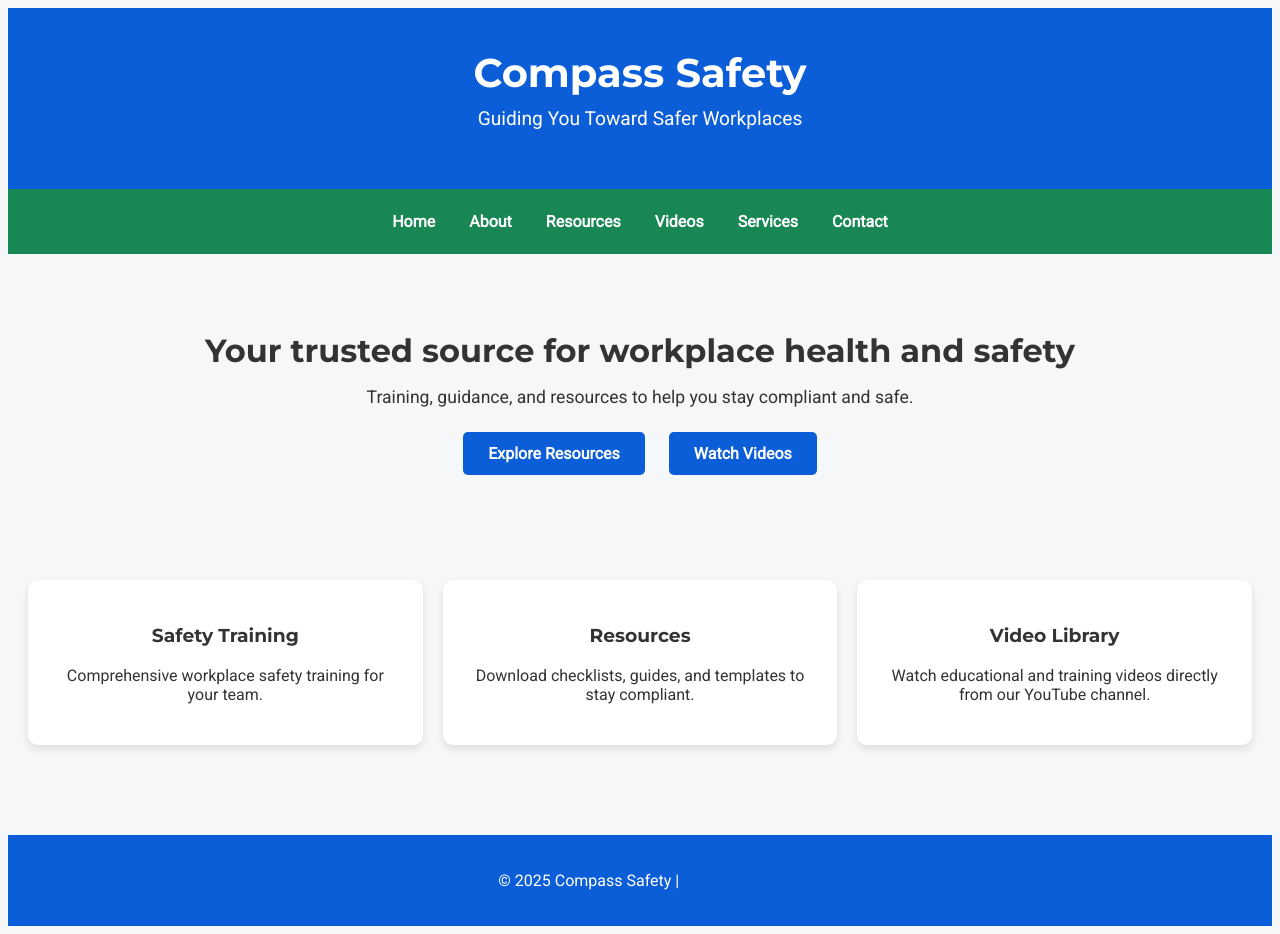
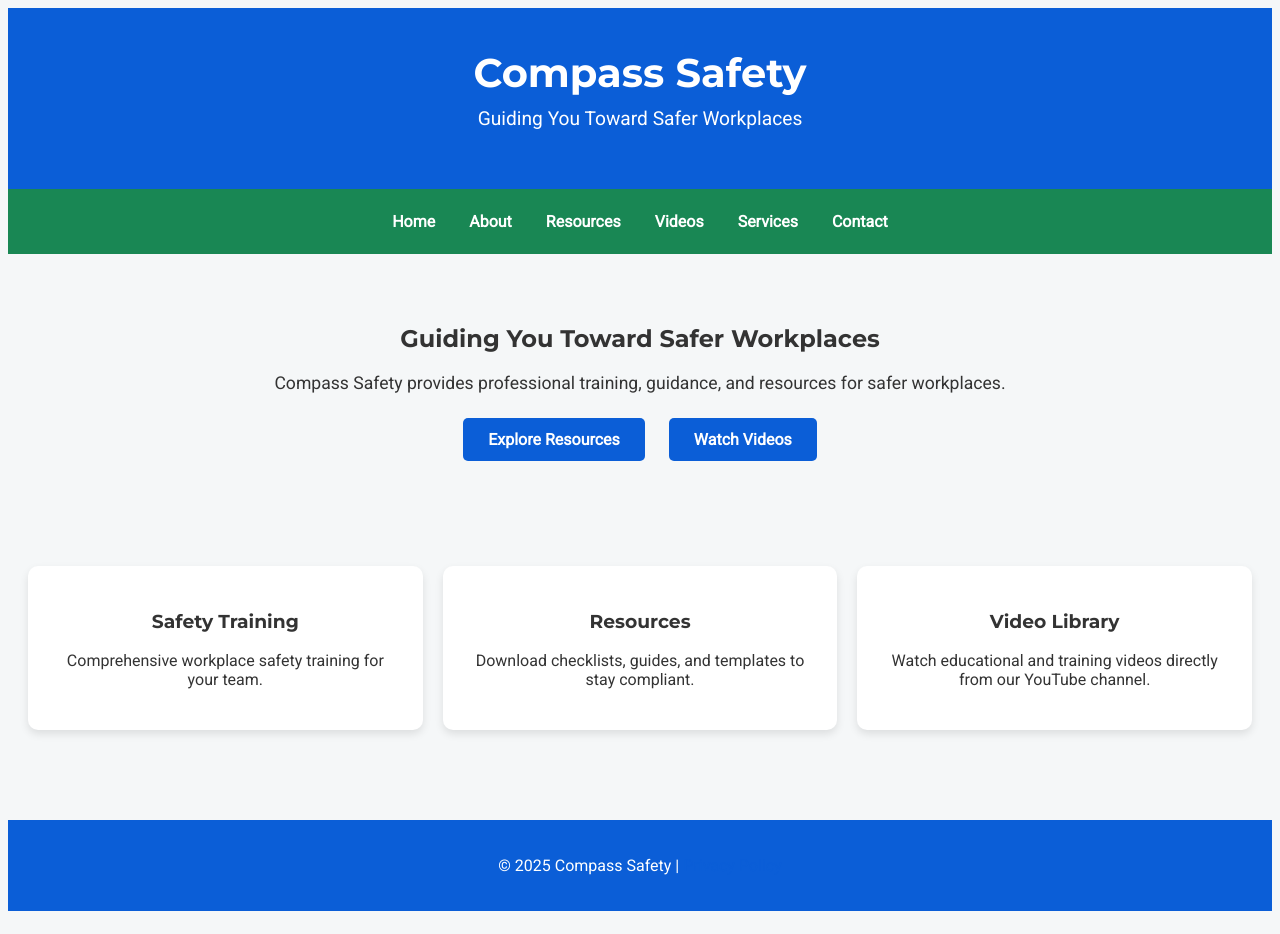
Before and after one commit to dcbeckham/compass-safety, a plain HTML site: page index.html in a window 1280 px wide. Drawn offline with Linux system fonts and the light colour scheme; a script that the page names is missing.

Commit message:
Step 3: Update HTML

```diff
--- a/index.html
+++ b/index.html
@@ -26,10 +26,14 @@
 </nav>
 
 <section class="hero">
-  <h2>Your trusted source for workplace health and safety</h2>
-  <p>Training, guidance, and resources to help you stay compliant and safe.</p>
-  <a class="btn" href="resources.html">Explore Resources</a>
-  <a class="btn" href="videos.html">Watch Videos</a>
+  <div class="hero-content">
+    <h1>Guiding You Toward Safer Workplaces</h1>
+    <p>Compass Safety provides professional training, guidance, and resources for safer workplaces.</p>
+    <div class="hero-buttons">
+      <a class="btn" href="resources.html">Explore Resources</a>
+      <a class="btn" href="videos.html">Watch Videos</a>
+    </div>
+  </div>
 </section>
 
 <section class="overview">
```
